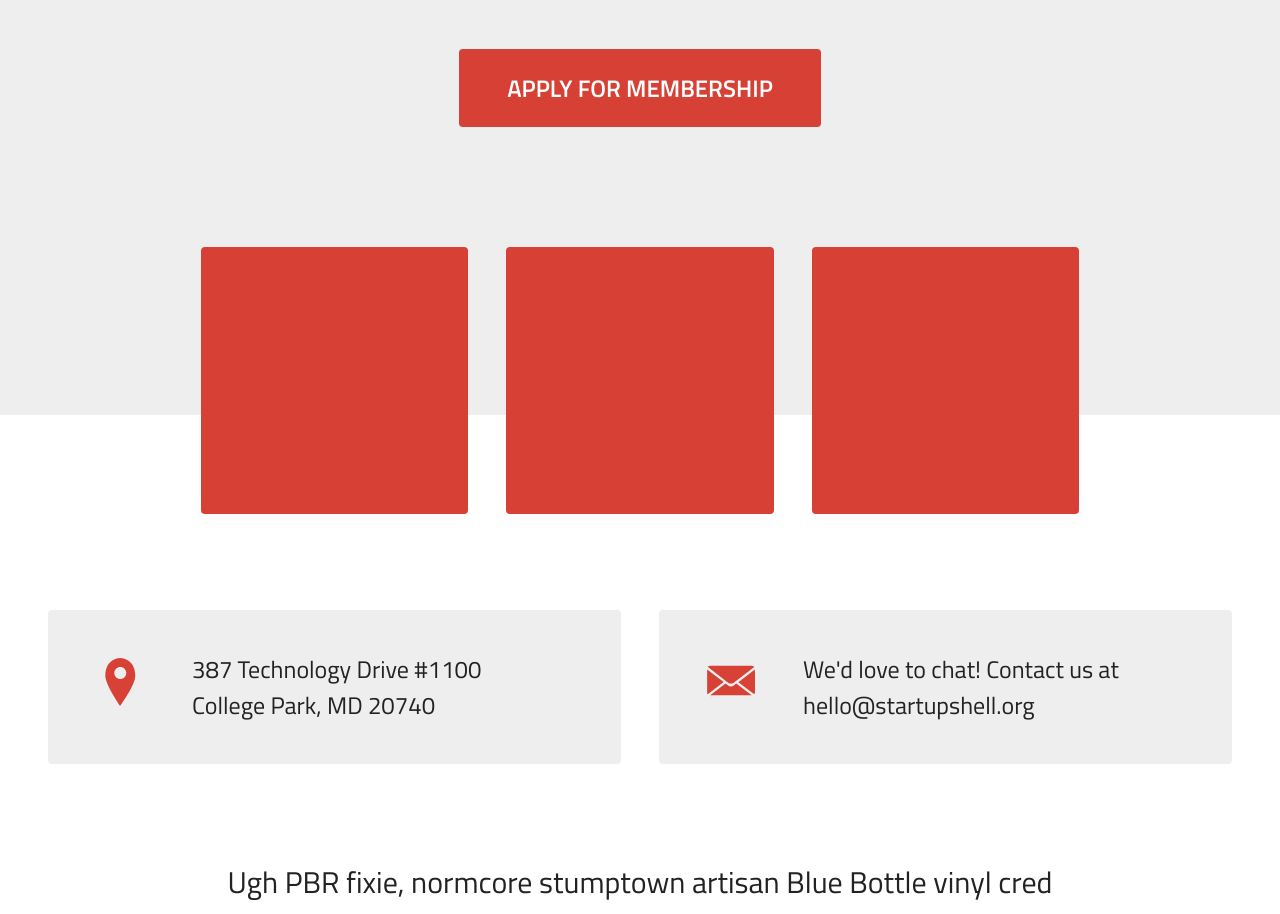
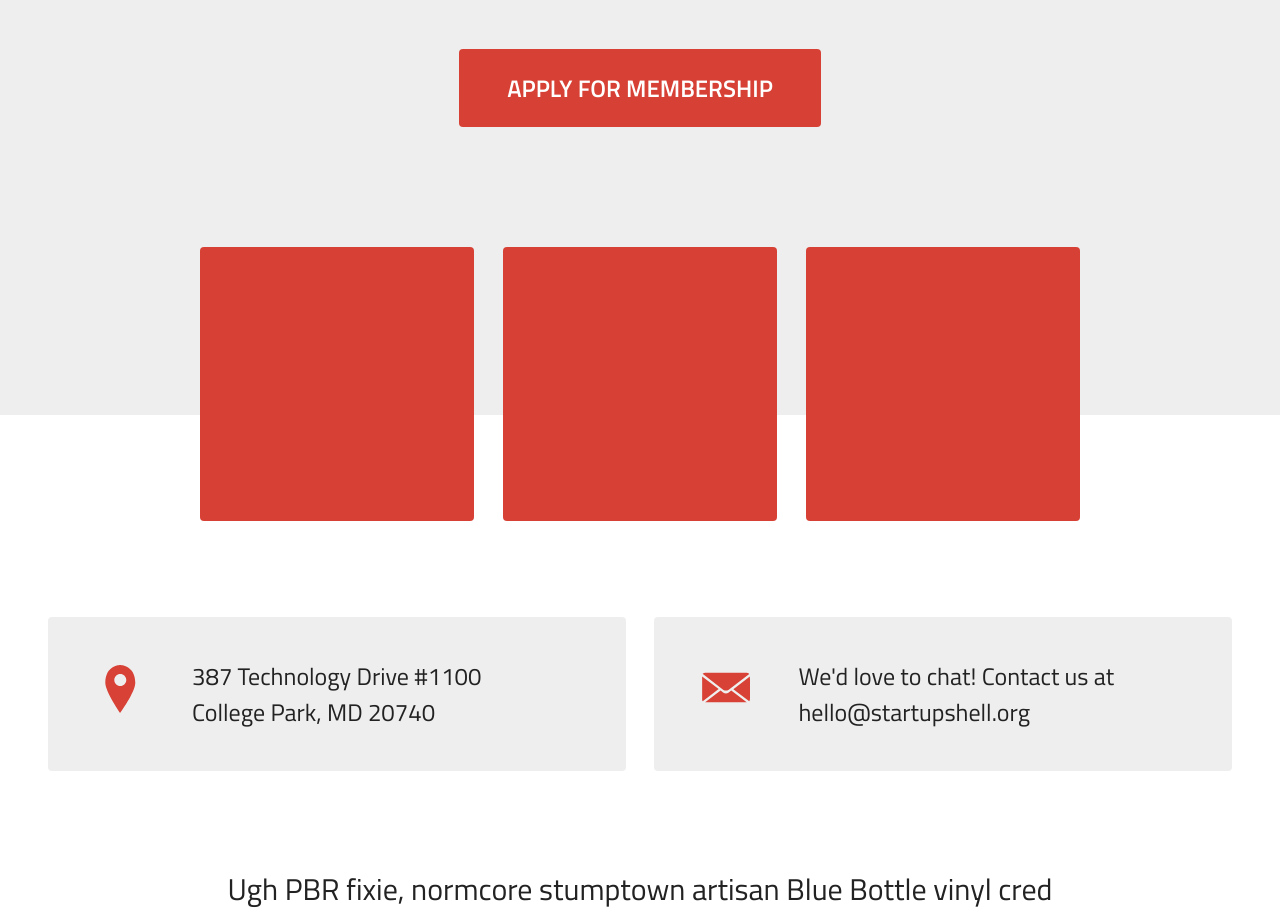
Before and after one commit to StartupShell/web-2015, a Jekyll site: the page built from index.html, in a window 1280 px wide. Shown: the part 662-1576 px from the top of the page. Built offline with Jekyll 4.4.1, drawn with Linux system fonts in a browser that asks for light colours.

Commit message:
tighten gutters in grid settings

```diff
--- a/_sass/neat/settings/_grid.scss
+++ b/_sass/neat/settings/_grid.scss
@@ -10,7 +10,7 @@ $column: golden-ratio(1em, 3) !default;
 ///
 /// @type Number (Unit)
 
-$gutter: golden-ratio(1em, 3) !default; // adjusted from stock neat for wider margin's
+$gutter: golden-ratio(1em, 2) !default; // adjusted from stock neat for wider margin's
 
 // ------------------------------------------------------------
 // Set Bourbon's flex-grid variables to match what Neat is doing
```
Also changed, not shown: 1 other file.
